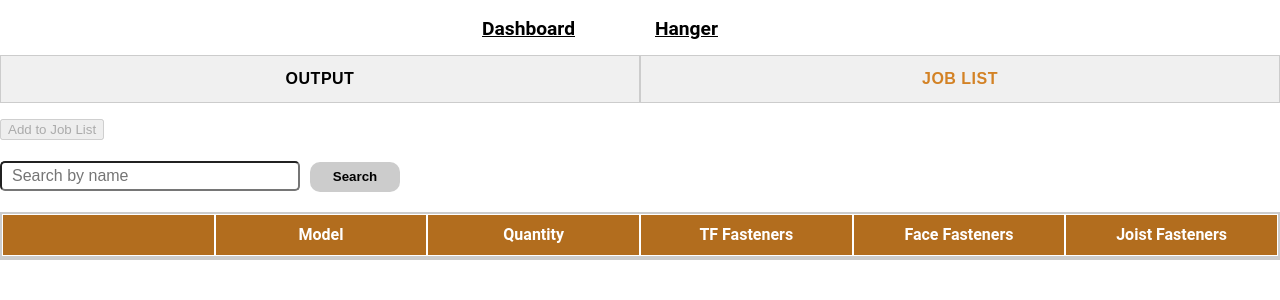
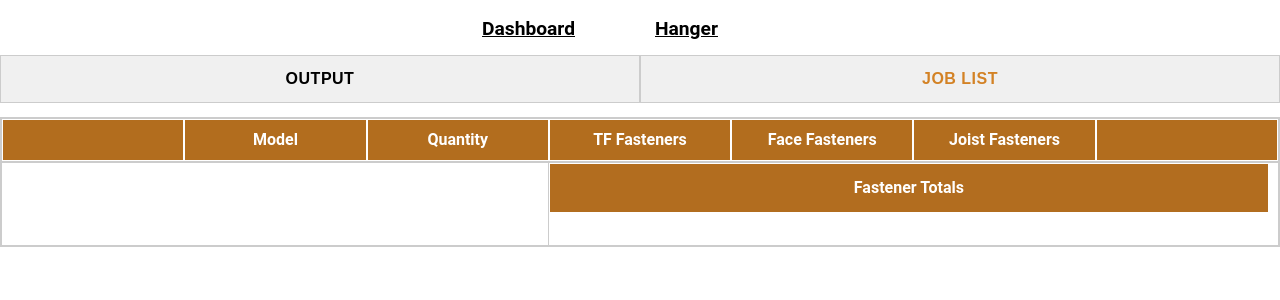
Before and after one commit to nam-nguyen17/table-hanger, a React (Create React App) app: page /hanger in a window 1280 px wide. Both pictures are taken after a click on the item "JOB LIST". Shown: the top 300 px of the page. Built offline with nearby package versions, Linux system fonts and the light colour scheme.

Commit message:
create fastener totals & delete function

```diff
--- a/src/components/table/Table.tsx
+++ b/src/components/table/Table.tsx
@@ -8,7 +8,6 @@ interface TableProps {
   headers: string[]
   data: HangerData[]
   headerMapping: Record<string, string>
-  selectedRows?: HangerData[]
   onRowSelect?: (rowIndex: number) => void
   onRadioClick?: (rowIndex: number) => void
 }
@@ -19,17 +18,11 @@ const Table: React.FC<TableProps> = ({
   headerMapping,
   onRadioClick,
   onRowSelect,
-  selectedRows,
 }) => {
   return (
     <table role="table" className="table">
       <TableHeader headers={headers} headerMapping={headerMapping} />
-      <TableBody
-        data={data}
-        headers={headers}
-        onRadioClick={onRadioClick}
-        selectedRows={selectedRows}
-      />
+      <TableBody data={data} headers={headers} onRadioClick={onRadioClick} />
     </table>
   )
 }
--- a/src/components/table/TableBody.tsx
+++ b/src/components/table/TableBody.tsx
@@ -1,12 +1,10 @@
 /* eslint-disable jsx-a11y/no-redundant-roles */
 import React from 'react'
 import './style.css'
-import { HangerData } from '../../utils/constants'
 
 interface TableBodyProps {
   data: any[]
   headers: string[]
-  selectedRows?: HangerData[]
   onRadioClick?: (rowIndex: number) => void
 }
 
--- a/src/pages/Hanger/HangerTable.tsx
+++ b/src/pages/Hanger/HangerTable.tsx
@@ -105,7 +105,6 @@ const HangerTable: React.FC<HangerTableProps> = ({
         data={modifiedData}
         headerMapping={headerMapping}
         onRadioClick={(rowIndex) => handleRadioClick(rowIndex)}
-        selectedRows={selectedRowsData}
       />
     </div>
   )
--- a/src/pages/Hanger/components/JobList.tsx
+++ b/src/pages/Hanger/components/JobList.tsx
@@ -1,9 +1,13 @@
+/* eslint-disable jsx-a11y/anchor-is-valid */
+/* eslint-disable jsx-a11y/no-redundant-roles */
 import React from 'react'
 import { HangerData } from '../../../utils/constants'
-import Table from '../../../components/table/Table'
+import TableHeader from '../../../components/table/TableHeader'
+import './style.css'
 
 type JobListProps = {
   selectedRowsData: HangerData[]
+  setSelectedRowsData: (selectedRows: HangerData[]) => void
 }
 
 const headerMapping = {
@@ -13,19 +17,109 @@ const headerMapping = {
   tfNailQty: 'TF Fasteners',
   hNailQty: 'Face Fasteners',
   jNailQty: 'Joist Fasteners',
+  Delete: '',
 }
 
 const headers = Object.keys(headerMapping)
 
-const JobList: React.FC<JobListProps> = ({ selectedRowsData }) => {
-  console.log('Job List:', selectedRowsData)
+const JobList: React.FC<JobListProps> = ({
+  selectedRowsData,
+  setSelectedRowsData,
+}) => {
+  const handleDeleteClick = (rowIndex: number) => {
+    const updatedRowsData = [...selectedRowsData]
+    updatedRowsData.splice(rowIndex, 1)
+
+    setSelectedRowsData(updatedRowsData)
+  }
+
+  const calculateFastenerTotals = () => {
+    const fastenerTotalsMap = new Map<string, number>()
+
+    selectedRowsData.forEach((row) => {
+      addToFastenerTotalsMap(fastenerTotalsMap, row.tfNailQty as string)
+      addToFastenerTotalsMap(fastenerTotalsMap, row.hNailQty as string)
+      addToFastenerTotalsMap(fastenerTotalsMap, row.jNailQty as string)
+    })
+    console.log(fastenerTotalsMap)
+
+    return fastenerTotalsMap
+  }
+
+  const addToFastenerTotalsMap = (
+    fastenerTotalsMap: Map<string, number>,
+    inputString: string
+  ) => {
+    const match = inputString.match(/\((\d+)\)\s*([^]*)/)
+
+    if (match) {
+      const numericPart = parseInt(match[1], 10)
+      const textPart = match[2].trim()
+
+      if (!isNaN(numericPart)) {
+        if (fastenerTotalsMap.has(textPart)) {
+          fastenerTotalsMap.set(
+            textPart,
+            fastenerTotalsMap.get(textPart)! + numericPart
+          )
+        } else {
+          fastenerTotalsMap.set(textPart, numericPart)
+        }
+      }
+    }
+  }
+
+  const fastenerTotalsMap = calculateFastenerTotals()
+
   return (
-    <Table
-      headers={headers}
-      data={selectedRowsData}
-      headerMapping={headerMapping}
-      selectedRows={selectedRowsData}
-    />
+    <table role="table" className="table">
+      <TableHeader headers={headers} headerMapping={headerMapping} />
+      <tbody role="rowgroup" className="table body">
+        {selectedRowsData.map((row, rowIndex) => (
+          <tr role="row" key={rowIndex} className="table row">
+            <td role="cell">
+              <button type="button">Edit</button>
+            </td>
+            <td role="cell">{row.model}</td>
+            <td role="cell">1</td>
+            <td role="cell">{row.tfNailQty}</td>
+            <td role="cell">{row.hNailQty}</td>
+            <td role="cell">{row.jNailQty}</td>
+            <td role="cell">
+              <a role="button" onClick={() => handleDeleteClick(rowIndex)}>
+                <svg
+                  width="15"
+                  height="20"
+                  viewBox="0 0 15 20"
+                  fill="none"
+                  xmlns="http://www.w3.org/2000/svg"
+                >
+                  <path
+                    d="M1.07143 17.7778C1.07143 19 2.03571 20 3.21429 20H11.7857C12.9643 20 13.9286 19 13.9286 17.7778V4.44444H1.07143V17.7778ZM15 1.11111H11.25L10.1786 0H4.82143L3.75 1.11111H0V3.33333H15V1.11111Z"
+                    fill="#A8671D"
+                  ></path>
+                  <path d="M1.07143 17.7778C1.07143 19 2.03571 20 3.21429 20H11.7857C12.9643 20 13.9286 19 13.9286 17.7778V4.44444H1.07143V17.7778ZM15 1.11111H11.25L10.1786 0H4.82143L3.75 1.11111H0V3.33333H15V1.11111Z"></path>
+                </svg>
+              </a>
+            </td>
+          </tr>
+        ))}
+        <tr className="pseudoFooter">
+          <td className="left" colSpan={4}></td>
+          <td className="right" colSpan={10}>
+            <div className="subTotalHead">Fastener Totals</div>
+            <div className="subTotalData">
+              {Array.from(fastenerTotalsMap).map(([textPart, numericPart]) => (
+                <React.Fragment key={textPart}>
+                  ({numericPart}) {textPart}
+                  <br />
+                </React.Fragment>
+              ))}
+            </div>
+          </td>
+        </tr>
+      </tbody>
+    </table>
   )
 }
 
--- /dev/null
+++ b/src/pages/Hanger/components/style.css
@@ -0,0 +1,30 @@
+@import url('./../../../styles/_variables.css');
+
+tr.pseudoFooter td.left {
+  width: calc(3 * 100% / 7);
+  text-align: left;
+  padding-left: 10px;
+  border-right: 1px solid #ccc;
+}
+
+tr.pseudoFooter td.right {
+  width: calc(4 * 100% / 7);
+  text-align: center;
+  padding-right: 10px;
+}
+
+tr td:last-child {
+  border-right: 1px;
+}
+
+.subTotalHead {
+  background-color: var(--theme-color);
+  color: var(--text-color-light);
+  font-weight: bold;
+  line-height: 1;
+  padding: 1rem;
+}
+
+.subTotalData {
+  padding: 1rem;
+}
--- a/src/pages/Hanger/index.tsx
+++ b/src/pages/Hanger/index.tsx
@@ -15,13 +15,9 @@ const Hanger: React.FC = () => {
 
   const handleButtonClick = () => {
     if (selectedRow !== null) {
-      // Get the selected data based on the selectedRow index
       const selectedData = selectedRowData[selectedRow]
 
-      // Add the selected data to selectedRowData state
       setSelectedRowData([...selectedRowData, selectedData])
-
-      // Clear the selected row
       setSelectedRow(null)
     }
   }
@@ -49,8 +45,13 @@ const Hanger: React.FC = () => {
           </li>
         </ul>
         <div className="output-result">
+          {activeTab === 'Output' && (
+            <>
               <div className="addJob">
-            <Button disabled={selectedRow === null} onClick={handleButtonClick}>
+                <Button
+                  disabled={selectedRow === null}
+                  onClick={handleButtonClick}
+                >
                   Add to Job List
                 </Button>
               </div>
@@ -58,7 +59,10 @@ const Hanger: React.FC = () => {
                 <div className="tableInfoBar">
                   <Search onSearch={console.log} />
                 </div>
-            <div>
+              </div>
+            </>
+          )}
+          <div style={{ margin: '14px 0' }}>
             {activeTab === 'Output' ? (
               <HangerTable
                 selectedRowsData={selectedRowData}
@@ -69,9 +73,11 @@ const Hanger: React.FC = () => {
                 selectedRow={selectedRow}
               />
             ) : (
-                <JobList selectedRowsData={selectedRowData} />
+              <JobList
+                selectedRowsData={selectedRowData}
+                setSelectedRowsData={setSelectedRowData}
+              />
             )}
-            </div>
           </div>
         </div>
       </PageContainer>
--- a/src/styles/_variables.css
+++ b/src/styles/_variables.css
@@ -1,3 +1,5 @@
 :root {
   --active-color: #d38225;
+  --theme-color: #b26d1f;
+  --text-color-light: #fff;
 }
--- a/src/styles/globals.css
+++ b/src/styles/globals.css
@@ -40,3 +40,7 @@ ul {
   font-weight: bold;
   font-size: 1.2rem;
 }
+
+a {
+  cursor: pointer;
+}
```
Lines whose indentation alone changed are shown as unchanged.
